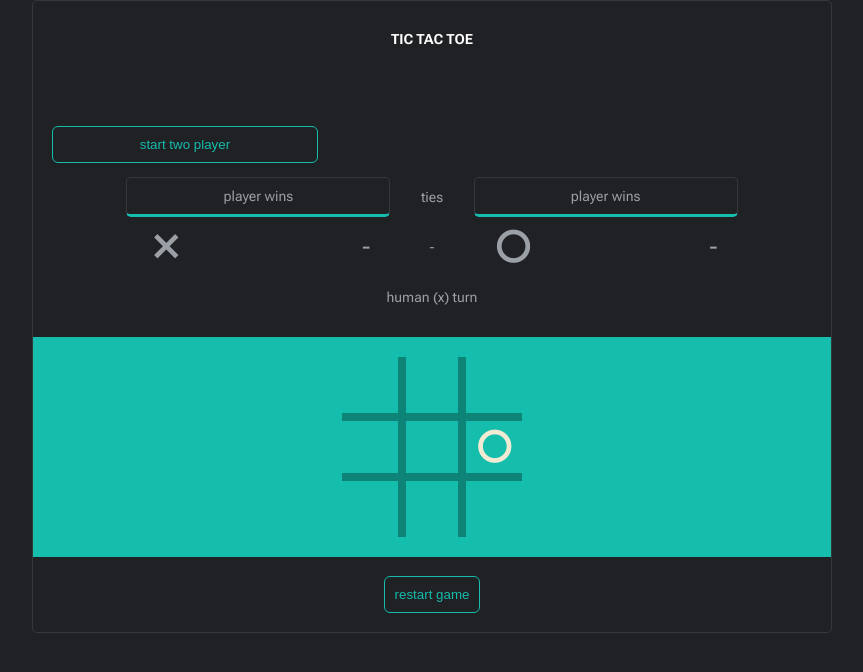
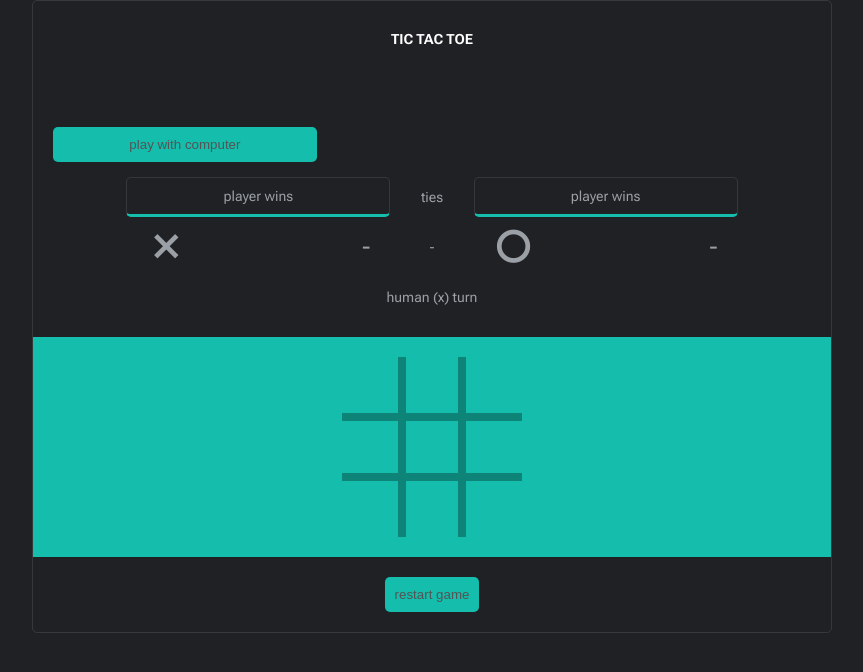
Before and after one commit to tydevelopes/odin-tictactoe, a plain HTML site: page index.html in a window 1280 px wide. Both pictures are taken after a click on the button "start two player". Shown: the whole page, without its empty margins (208-1071 px from the left). Drawn offline with Linux system fonts and the light colour scheme.

Commit message:
Add logic to ratart game and change game mode

```diff
--- a/app.js
+++ b/app.js
@@ -115,6 +115,8 @@ const game = (() => {
 	const numberOfTies = document.querySelector(".num-of-ties");
 	const playerTurn = document.querySelector(".player-turn");
 	const gameEnded = document.querySelector(".game-ended");
+	const restartEl = document.querySelector(".restart");
+	const toggleGameMode = document.querySelector(".toggle-game-mode");
 
 	const deactivateBoard = () => {
 		document.querySelectorAll(".gameboard > .grid").forEach(grid => {
@@ -127,17 +129,32 @@ const game = (() => {
 		});
 	};
 
+	const restart = () => {
+		setVariables();
+		clearBoard();
+		startGame(document.querySelector(".toggle-game-mode").dataset.mode);
+	};
+	const chooseGameMode = e => {
+		let mode = e.target.dataset.mode === "1" ? "2" : "1";
+		e.target.dataset.mode = mode;
+		e.target.textContent = mode === "1" ? "start two player" : "play with computer";
+		restart();
+	};
+	const clearBoard = () => {
+		document.querySelectorAll(".gameboard > .grid").forEach(el => {
+			el.dataset.selected = false;
+			el.innerHTML = "";
+		});
+	};
+
 	const reset = () => {
 		round = 1;
-		gameFinished = false;
 		player1.selectedGrids = [];
 		player2.selectedGrids = [];
 		player1.selection = "";
 		player2.selection = "";
-		document.querySelectorAll(".gameboard > .grid").forEach(el => {
-			el.dataset.selected = false;
-			el.innerHTML = "";
-		});
+		clearBoard();
+		currentPlayer = [player1, player2][Math.floor(Math.random() * 2)];
 		playerTurn.textContent = `${currentPlayer.name} (${currentPlayer.tag}) turn`;
 		if (currentPlayer.name === "computer") {
 			aiPlay();
@@ -146,6 +163,9 @@ const game = (() => {
 	};
 
 	// Event listener
+	toggleGameMode.addEventListener("click", chooseGameMode);
+	restartEl.addEventListener("click", restart);
+
 	gameEnded.addEventListener("click", e => {
 		reset();
 		e.currentTarget.style.display = "none";
@@ -168,6 +188,9 @@ const game = (() => {
 				break;
 		}
 		currentPlayer = [player1, player2][Math.floor(Math.random() * 2)];
+
+		// get current player
+		document.querySelector(".player-turn").textContent = `${currentPlayer.name} (${currentPlayer.tag}) turn`;
 
 		if (currentPlayer.name === "computer") {
 			aiPlay();
@@ -284,8 +307,4 @@ const game = (() => {
 window.addEventListener("load", () => {
 	game.setVariables();
 	game.startGame("1");
-	// get current player
-	document.querySelector(".player-turn").textContent = `${game.getCurrentPlayer().name} (${
-		game.getCurrentPlayer().tag
-	}) turn`;
 });
--- a/index.html
+++ b/index.html
@@ -13,7 +13,7 @@
 			<header class="header">TIC TAC TOE</header>
 			<main class="main">
 				<div class="game-stats">
-					<button class="toggle-game-mode">start two player</button>
+					<button class="toggle-game-mode" data-mode="1">start two player</button>
 					<span class="label first-player">player wins</span>
 					<span class="ties">ties</span>
 					<span class="label second-player">player wins</span>
--- a/style.css
+++ b/style.css
@@ -169,15 +169,23 @@ body {
 }
 button {
 	border: none;
-	outline: 1px solid var(--primary-color);
-	color: var(--primary-color);
+	color: var(--xcolor);
+	background-color: var(--primary-color);
 	padding: 1rem;
-	background-color: transparent;
+	/* background-color: transparent; */
 	border-radius: 0.5rem;
+	cursor: pointer;
+	transition: all 0.4s;
 }
 button:hover {
-	color: var(--xcolor);
+	/* outline: 1px solid var(--primary-color); */
+	/* color: var(--primary-color); */
+	transform: scale(1.01);
+}
+button:disabled {
 	background-color: var(--primary-color);
+	opacity: 0.5;
+	cursor: not-allowed;
 }
 .restart {
 	align-self: center;
```
